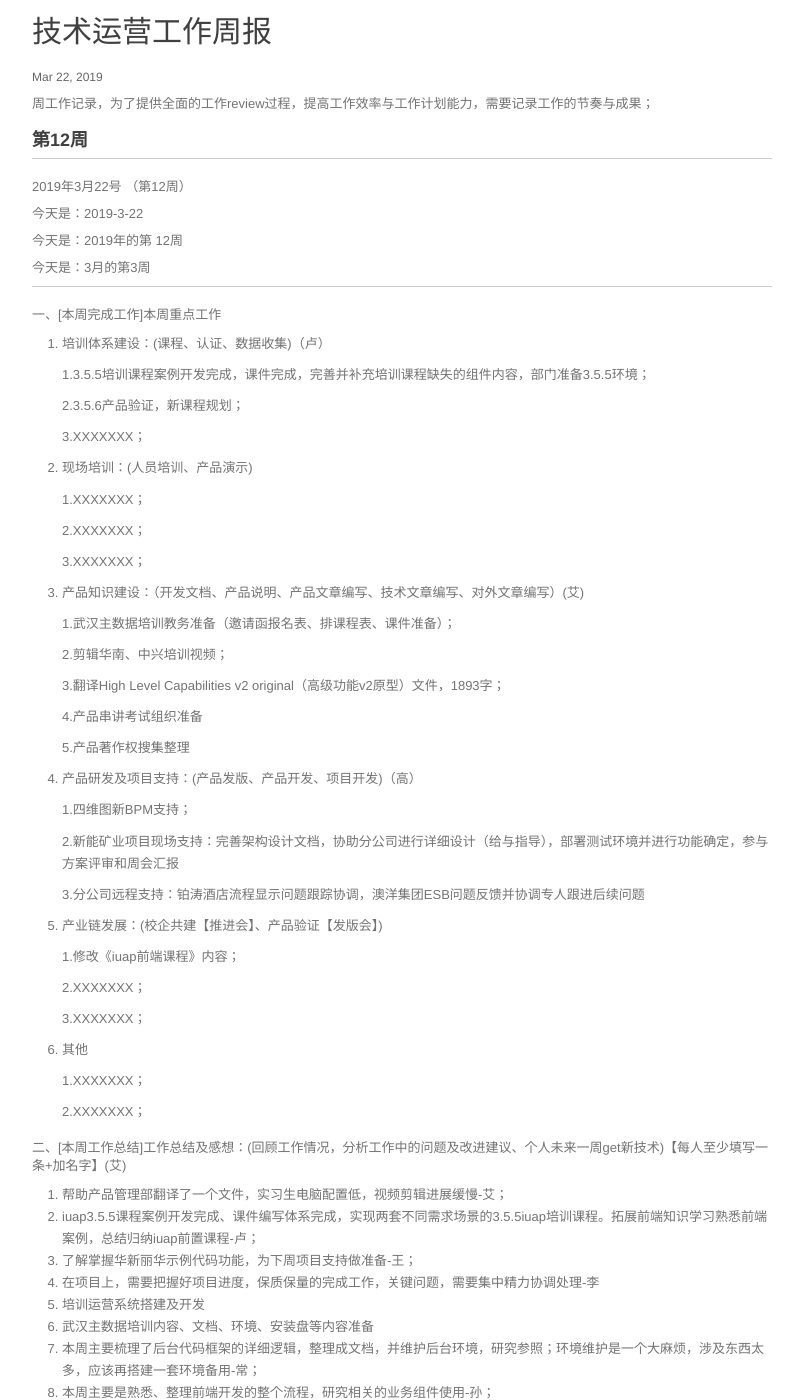
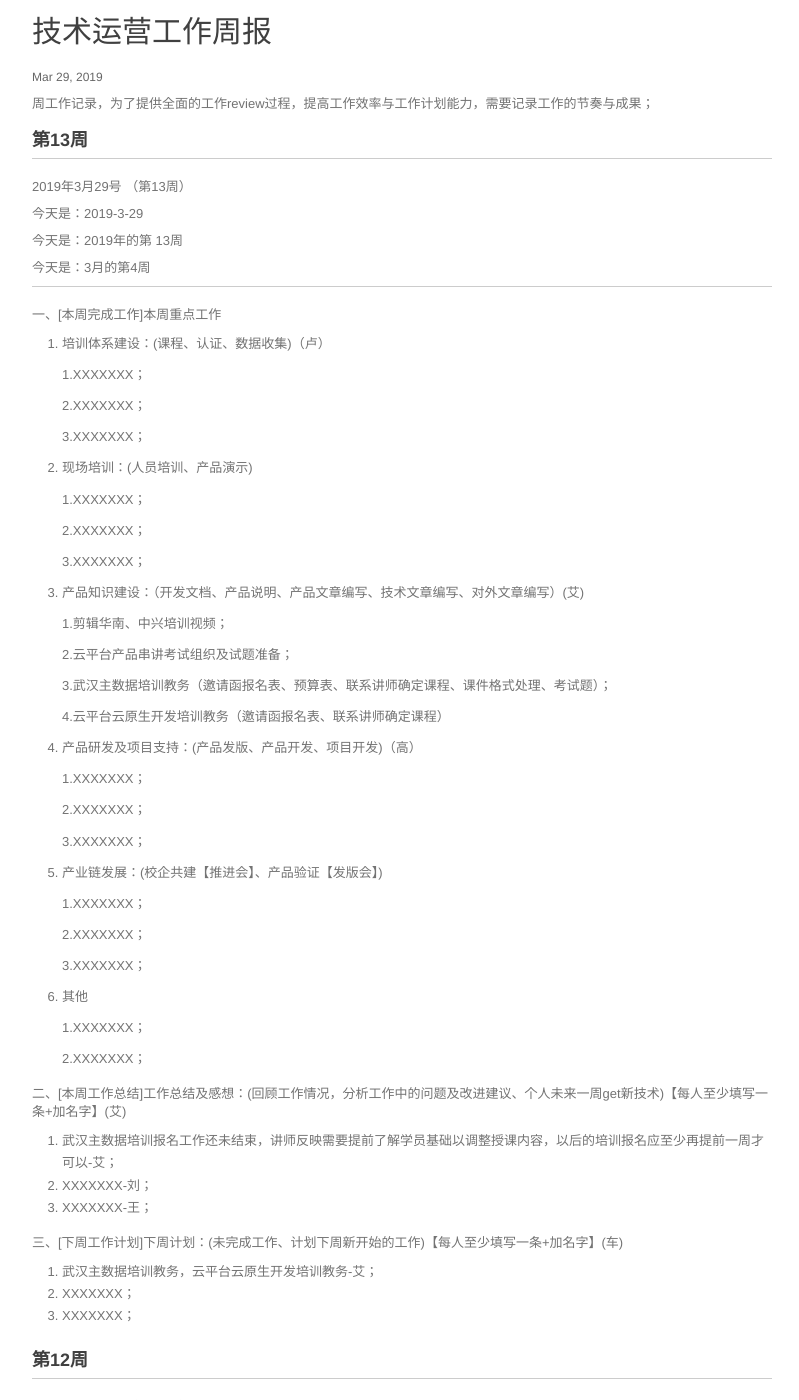
Before and after one commit to walllFlower/blog, a Jekyll site: the page built from _posts/2018-07-17-day_report_cxz.md, in a window 1280 px wide and 1400 px high, scrolled down 203 px. Shown: the whole window, without its empty margins (238-1037 px from the left). Built offline with Jekyll 4.4.1, drawn with Linux system fonts in a browser that asks for light colours; comment, search, counter and statistics services are not loaded.

Commit message:
Update 2018-07-17-day_report_cxz.md

```diff
--- a/_posts/2018-07-17-day_report_cxz.md
+++ b/_posts/2018-07-17-day_report_cxz.md
@@ -1,11 +1,87 @@
 ---
 layout: post
 title:  "技术运营工作周报"
-date:   2019-3-22 14:57:32
+date:   2019-3-29 14:57:32
 categories: 技术运营工作周报
 ---
 
 周工作记录，为了提供全面的工作review过程，提高工作效率与工作计划能力，需要记录工作的节奏与成果；
+
+###  第13周
+
+***
+
+2019年3月29号 （第13周）
+
+今天是：2019-3-29
+
+今天是：2019年的第 13周
+
+今天是：3月的第4周
+
+***
+
+一、[本周完成工作]本周重点工作
+
+1. 培训体系建设：(课程、认证、数据收集)（卢）
+
+    1.XXXXXXX；
+
+    2.XXXXXXX；
+
+    3.XXXXXXX；
+
+2. 现场培训：(人员培训、产品演示)
+
+    1.XXXXXXX；
+
+    2.XXXXXXX；
+
+    3.XXXXXXX；
+
+3. 产品知识建设：（开发文档、产品说明、产品文章编写、技术文章编写、对外文章编写）(艾)
+
+    1.剪辑华南、中兴培训视频；
+
+    2.云平台产品串讲考试组织及试题准备；
+
+    3.武汉主数据培训教务（邀请函报名表、预算表、联系讲师确定课程、课件格式处理、考试题）；
+
+    4.云平台云原生开发培训教务（邀请函报名表、联系讲师确定课程）
+
+4. 产品研发及项目支持：(产品发版、产品开发、项目开发)（高）
+
+    1.XXXXXXX；
+
+    2.XXXXXXX；
+
+    3.XXXXXXX；
+
+5. 产业链发展：(校企共建【推进会】、产品验证【发版会】)
+
+    1.XXXXXXX；
+
+    2.XXXXXXX；
+
+    3.XXXXXXX；
+
+6. 其他
+
+    1.XXXXXXX；
+
+    2.XXXXXXX；
+
+二、[本周工作总结]工作总结及感想：(回顾工作情况，分析工作中的问题及改进建议、个人未来一周get新技术)【每人至少填写一条+加名字】(艾)
+
+1. 武汉主数据培训报名工作还未结束，讲师反映需要提前了解学员基础以调整授课内容，以后的培训报名应至少再提前一周才可以-艾；
+2. XXXXXXX-刘；
+3. XXXXXXX-王；
+
+三、[下周工作计划]下周计划：(未完成工作、计划下周新开始的工作)【每人至少填写一条+加名字】(车)
+
+1. 武汉主数据培训教务，云平台云原生开发培训教务-艾；
+2. XXXXXXX；
+3. XXXXXXX；
 
 ###  第12周
 
```
